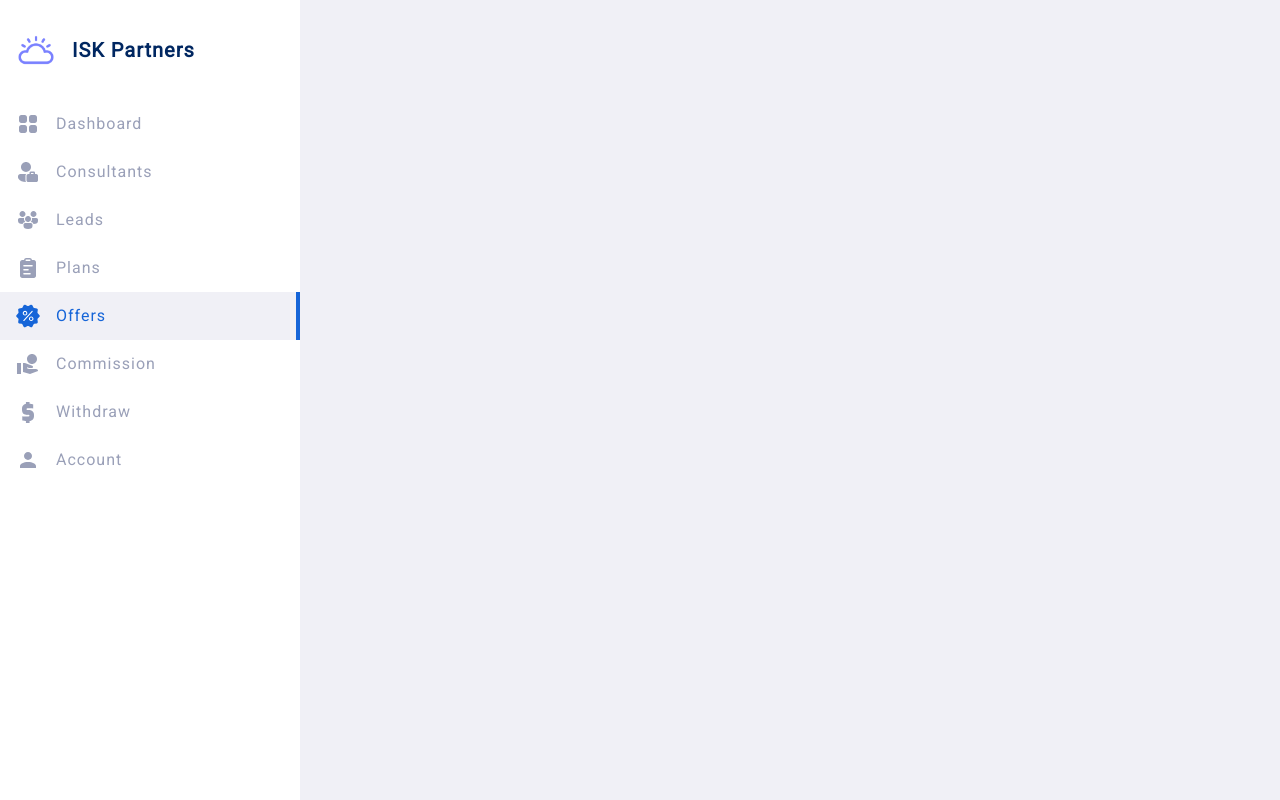
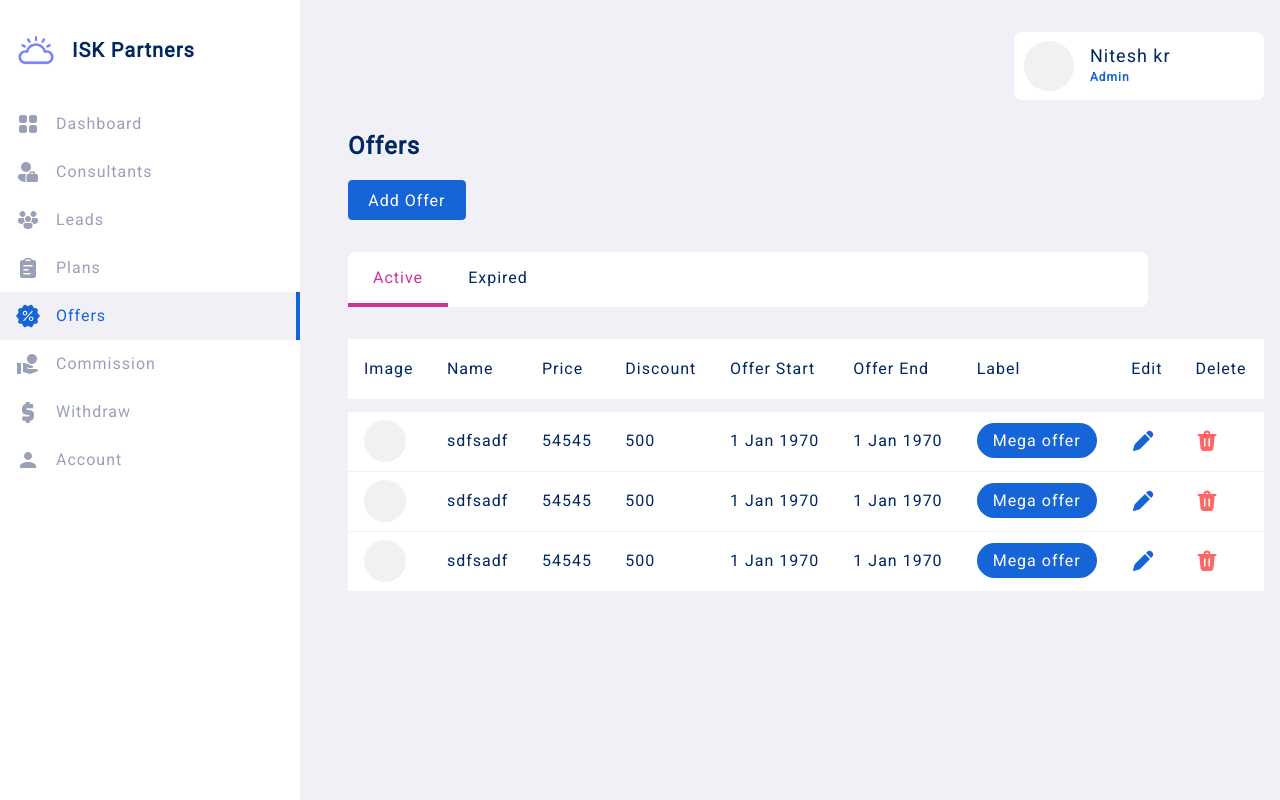
Before and after one commit to nitesh-dev/ITC-Partners-frontend, a Nuxt app: page /admin/offers in a window 1280 px wide. Built offline with nearby package versions, Linux system fonts and the light colour scheme.

Commit message:
offer page completed

```diff
--- a/assets/styles/dashboard.css
+++ b/assets/styles/dashboard.css
@@ -146,6 +146,11 @@ table .chip{
 
 }
 
+
+table .chip.normal{
+    background-color: var(--color-primary);
+    color: white;
+}
 table .chip.success{
     background-color: var(--color-green);
     color: white;
--- a/pages/admin/offers.vue
+++ b/pages/admin/offers.vue
@@ -1,11 +1,121 @@
 <script setup lang='ts'>
+import { Offer } from 'data/dataTypes';
 import { tabs } from '~/data/admin'
+import { dateTimeString } from '~/extra/utils'
+
+const offers = ref(Array<Offer>())
+offers.value.push({
+    id: '1',
+    category_id: '2',
+    name: 'sdfsadf',
+    price: 54545,
+    discount: 500,
+    description: 'jkjkdlfj sdfjklasdjfksa dfjksaldfkljasdfkl jsdfjasdf',
+    image: '',
+    start_datetime: 0,
+    end_datetime: 0,
+    label: 'Mega offer'
+})
+
+offers.value.push({
+    id: '1',
+    category_id: '2',
+    name: 'sdfsadf',
+    price: 54545,
+    discount: 500,
+    description: 'jkjkdlfj sdfjklasdjfksa dfjksaldfkljasdfkl jsdfjasdf',
+    image: '',
+    start_datetime: 0,
+    end_datetime: 0,
+    label: 'Mega offer'
+})
+
+offers.value.push({
+    id: '1',
+    category_id: '2',
+    name: 'sdfsadf',
+    price: 54545,
+    discount: 500,
+    description: 'jkjkdlfj sdfjklasdjfksa dfjksaldfkljasdfkl jsdfjasdf',
+    image: '',
+    start_datetime: 0,
+    end_datetime: 0,
+    label: 'Mega offer'
+})
+
+
+const activeTabIndex = ref(0)
+
+function onTabChange(index: number) {
+    // alert(index)
+    activeTabIndex.value = index
+}
+
 </script>
 <template>
     <div class="panel">
         <Sidebar :active-tab="4" :tab-data="tabs"></Sidebar>
+
+        <!-- header -->
+        <div class="header">
+            <Profile name="Nitesh kr" role="Admin" />
+        </div>
+
+        <h2>Offers</h2>
+        <button class="primary">Add Offer</button>
+        <WidgetsTab :active-tab="activeTabIndex" :names="['Active', 'Expired']" :onChange="event => onTabChange(event)">
+        </WidgetsTab>
+
+        <!-- Active -->
+        <div v-if="activeTabIndex == 0" class="tab-container">
+
+            <table>
+                <thead>
+                    <tr>
+                        <th>Image</th>
+                        <th>Name</th>
+                        <th>Price</th>
+                        <th>Discount</th>
+                        <th>Offer Start</th>
+                        <th>Offer End</th>
+                        <th>Label</th>
+                        <th>Edit</th>
+                        <th>Delete</th>
+                    </tr>
+                </thead>
+                <tbody>
+                    <tr class="spacer">
+                        <td></td>
+                    </tr>
+                    <template v-for="item, index in offers">
+
+                        <!-- TODO add condition to check offer expiry -->
+                        <tr>
+                            <td><img src="~/public/images/no_image.png"></td>
+                            <td>{{ item.name }}</td>
+                            <td>{{ item.price }}</td>
+                            <td>{{ item.discount }}</td>
+                            <td>{{ dateTimeString(item.start_datetime) }}</td>
+                            <td>{{ dateTimeString(item.end_datetime) }}</td>
+                            <td><span class="chip normal">{{ item.label }}</span></td>
+                            <td>
+                                <svg class="normal" fill="none" viewBox="0 0 24 24" xmlns="http://www.w3.org/2000/svg">
+                                    <path
+                                        d="M13.94 5 19 10.06 9.062 20a2.25 2.25 0 0 1-.999.58l-5.116 1.395a.75.75 0 0 1-.92-.921l1.395-5.116a2.25 2.25 0 0 1 .58-.999L13.938 5Zm7.09-2.03a3.578 3.578 0 0 1 0 5.06l-.97.97L15 3.94l.97-.97a3.578 3.578 0 0 1 5.06 0Z" />
+                                </svg>
+                            </td>
+                            <td>
+                                <svg class="danger" fill="none" viewBox="0 0 24 24" xmlns="http://www.w3.org/2000/svg">
+                                    <path
+                                        d="M21.5 6a1 1 0 0 1-.883.993L20.5 7h-.845l-1.231 12.52A2.75 2.75 0 0 1 15.687 22H8.313a2.75 2.75 0 0 1-2.737-2.48L4.345 7H3.5a1 1 0 0 1 0-2h5a3.5 3.5 0 1 1 7 0h5a1 1 0 0 1 1 1Zm-7.25 3.25a.75.75 0 0 0-.743.648L13.5 10v7l.007.102a.75.75 0 0 0 1.486 0L15 17v-7l-.007-.102a.75.75 0 0 0-.743-.648Zm-4.5 0a.75.75 0 0 0-.743.648L9 10v7l.007.102a.75.75 0 0 0 1.486 0L10.5 17v-7l-.007-.102a.75.75 0 0 0-.743-.648ZM12 3.5A1.5 1.5 0 0 0 10.5 5h3A1.5 1.5 0 0 0 12 3.5Z" />
+                                </svg>
+                            </td>
+                        </tr>
+                    </template>
+
+                </tbody>
+            </table>
+        </div>
     </div>
 </template>
-<style scoped>
-
-</style>
+<style scoped></style>
```
